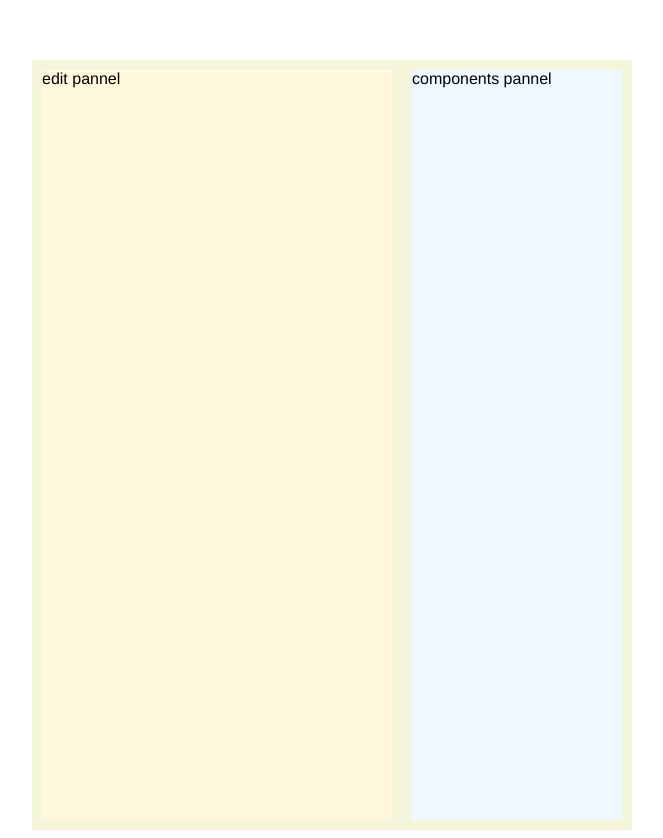
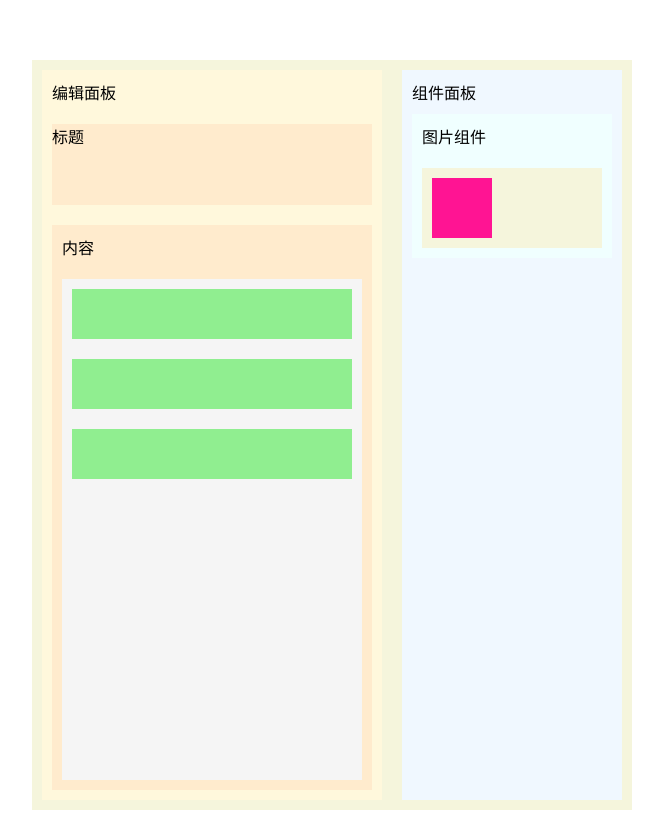
Before and after one commit to MarshalW/vue-cms, a Vue app: page / in a window 1280 px wide. Shown: the whole page, without its empty margins (308-971 px from the left). Built offline with nearby package versions, Linux system fonts and the light colour scheme.

Commit message:
完成初步静态布局

```diff
--- a/src/components/Editor.vue
+++ b/src/components/Editor.vue
@@ -1,7 +1,26 @@
 <template>
     <div class="editorContainer">
-        <div class="editPannel">edit pannel</div>
-        <div class="componentsPannel">components pannel</div>
+        <div class="editPannel">
+            <div>编辑面板</div>
+            <div class="editHeadContainer">标题</div>
+            <div class="editContentContainer">
+                <div>内容</div>
+                <div class="contentItems">
+                    <div class="contentItem"></div>
+                    <div class="contentItem"></div>
+                    <div class="contentItem"></div>
+                </div>
+            </div>
+        </div>
+        <div class="componentsPannel">
+            <div>组件面板</div>
+            <div class="imageComponentContainer">
+                <div>图片组件</div>
+                <div class="imageComponentItems">
+                    <div class="imageComponent"></div>
+                </div>
+            </div>
+        </div>
     </div>
 </template>
 
@@ -20,10 +39,11 @@ export default {
 
     .editorContainer div {
         margin: 10px;
-        min-height: inherit;
     }
 
     .editPannel {
+        display: flex;
+        flex-direction: column;
         width: 350px;
         background-color: cornsilk;
     }
@@ -32,4 +52,50 @@ export default {
         background-color: aliceblue;
         flex: 1 30%;
     }
+
+    .editHeadContainer {
+        flex: 1;
+        background-color: blanchedalmond;
+    }
+
+    .editContentContainer {
+        flex: 7;
+        background-color: blanchedalmond;
+        display: flex;
+        flex-direction: column;
+    }
+
+    .contentItems {
+        flex: 9;
+        display: flex;
+        flex-direction: column;
+        background-color: whitesmoke;
+        width: auto;
+    }
+
+    .contentItem {
+        width: auto;
+        height: 50px;
+        background-color: lightgreen;
+    }
+
+    .imageComponentContainer {
+        display: flex;
+        flex-direction: column;
+        background-color: azure;
+        width: 200px;
+        min-height: 120px;
+    }
+
+    .imageComponentItems {
+        display: flex;
+        flex-direction: row;
+        background-color: beige;
+    }
+
+    .imageComponent {
+        width: 60px;
+        height: 60px;
+        background-color: deeppink;
+    }
 </style>
```
